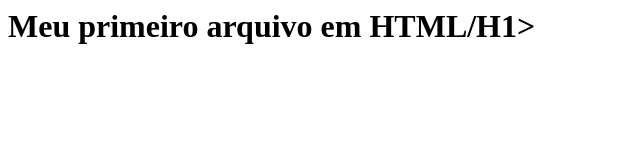
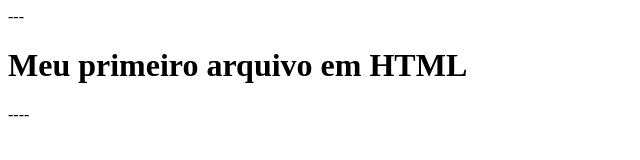
Before and after one commit to juliaglayce/primeiro-repositorio, a plain HTML site: page index.html in a window 1280 px wide. Shown: the whole page, without its empty margins (0-640 px from the left). Drawn offline with Linux system fonts and the light colour scheme.

Commit message:
Meu primeiro arquivo em HTML

```diff
--- a/index.html
+++ b/index.html
@@ -1,3 +1,7 @@
+
+---
 <html>
-   <h1>Meu primeiro arquivo em HTML/H1>
-     </html>
+   <h1>Meu primeiro arquivo em HTML</h1>
+</html>
+
+----
```
